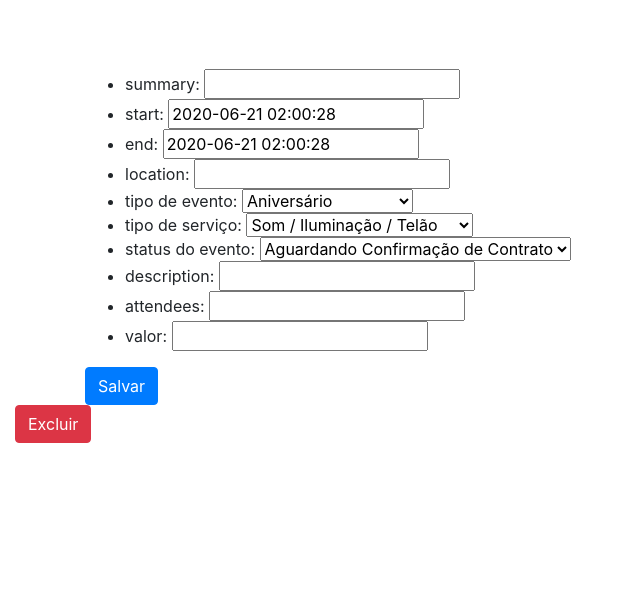
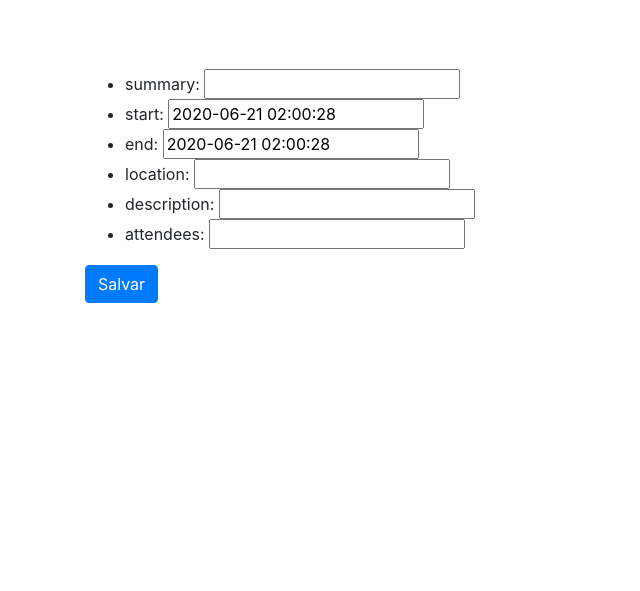
Before and after one commit to MarianaMikhael/ALMSolutions, a Django app: page /events_list/create/ in a window 1280 px wide. Shown: the top 591 px of the page, without its empty margins (0-640 px from the left). Run offline with Django 3.2, Linux system fonts and the light colour scheme; some libraries are stand-ins or nearby versions; some web fonts are replaced.

Commit message:
Separação dos Forms de Edição e Criação

```diff
--- a/paginaInicial/forms/post_events_form.py
+++ b/paginaInicial/forms/post_events_form.py
@@ -10,10 +10,6 @@ class PostForm(forms.ModelForm):
             'start',
             'end',
             'location',
-            'event_type',
-            'service_option',
-            'status',
             'description',
             'email',
-            'valor',
             ]
--- a/paginaInicial/models/post_events.py
+++ b/paginaInicial/models/post_events.py
@@ -9,49 +9,15 @@ from calendario.models import fornecedores
 
 
 class Post(models.Model):
-    opcao_evento = (
-        ('Aniversario', 'Aniversário'),
-        ('Casamento', 'Casamento'),
-        ('Confrat', 'Confraternização'),
-        ('Debutante', 'Debutante'),
-        ('Locacao', 'Locação do Espaço'),
-        ('Outros', 'Outros'),
-    )
-
-    opcao_servico = [
-        ('Escolha o(s) serviço(s) a ser(em) incluídos: ', (
-            ('Som / Ilum / Telao', 'Som / Iluminação / Telão'),
-            ('Decoracao', 'Decoração'),
-            ('Buffet', 'Buffet'),
-            ('Outros', 'Outros'),
-            )
-        ),
-    ]
-
-    opcao_status = (
-        ('Aguardando Conf.', 'Aguardando Confirmação de Contrato'),
-        ('Cancelado', 'Cancelado'),
-        ('Contrato Confirmado', 'Contrato Confirmado'),
-        ('Realizado', 'Realizado'),
-    )
-
-    uidd = models.CharField("Event ID", max_length=100, null=True, default='N/A')  # event id from google calendar
+    uidd = models.CharField("Event ID", max_length=500, null=True, default='N/A')  # event id from google calendar
     summary = models.CharField("Título", max_length=500, null=True)
     start = models.DateTimeField("De", default=datetime.now, null=True)  # start event date
     end = models.DateTimeField("Até", default=datetime.now, null=True)  # end event date default=datetime.now
-    location = models.CharField("Localização", max_length=500, null=True)
-    event_type = models.CharField(max_length=40, choices=opcao_evento, default=None,
-        verbose_name='Tipo de Evento')
-    service_option = models.CharField(max_length=40, choices=opcao_servico, default=None,
-        verbose_name='Opções de Serviço')
-    status = models.CharField(max_length=40, choices=opcao_status, default=None,
-        verbose_name='Status de Confirmação')
-    description = models.CharField("Descrição(ões) Adicional(ais)", max_length=500, null=True)
+    location = models.CharField("Localização", max_length=500, blank=True, null=True)
+    description = models.CharField("Descrição(ões) Adicional(ais)", max_length=500, blank=True, null=True)
     email = models.EmailField(_('Convidado'), max_length=255,
         validators=[
             validators.RegexValidator(re.compile('^[\w.@+-]+$'), _('Insira um e-mail válido.'),
             _('invalid'))], null=False, blank=False)
-    valor = models.DecimalField(max_digits=8, decimal_places=2, blank=False,
-        verbose_name='Valor Total do Evento')
     # fk_Fornecedor = models.ManyToManyField(fornecedores.t_fornecedor, blank=False,
     #     verbose_name="Fornecedor")
--- a/paginaInicial/views.py
+++ b/paginaInicial/views.py
@@ -82,9 +82,6 @@ def events_list(request):
 
         return HttpResponseRedirect(authorize_url)
 
-    # http = httplib2.Http()
-    # http = credentials.authorize(http)
-    # service = build('calendar', 'v3', http=http)
     service = build("calendar", "v3", credentials=credentials)
 
     events = service.events()
@@ -121,9 +118,6 @@ def sent_to_API(request, summary, location, description, start_time1, end_time1,
 
         return HttpResponseRedirect(authorize_url)
 
-    # http = httplib2.Http()
-    # http = credentials.authorize(http)
-    # service = build('calendar', 'v3', http=http)
     service = build("calendar", "v3", credentials=credentials)
 
     """Get Calendar"""
@@ -161,7 +155,7 @@ def sent_to_API(request, summary, location, description, start_time1, end_time1,
     service.events().insert(calendarId=calendar_id, sendNotifications=True, body=event).execute()
 
 
-def create(request, template_name='paginaInicial/post_events_form.html'):
+def create(request, template_name='paginaInicial/create_events_form.html'):
     """ Function which add new record to database and to google calendar"""
     form = PostForm(request.POST or None)
     if form.is_valid():
@@ -240,7 +234,7 @@ def edit_to_API(request, summary, location, description, start_time1, end_time1,
     service.events().update(calendarId=calendar_id, sendNotifications=True, eventId=uidd, body=event).execute()
 
 
-def update(request, uidd, template_name='paginaInicial/post_events_form.html'):
+def update(request, uidd, template_name='paginaInicial/update_events_form.html'):
     # calendar = get_object_or_404(Post, pk=pk)
     # form = PostForm(request.POST or None, instance=calendar)
     form = PostForm(request.POST or None)
@@ -292,14 +286,14 @@ def delete_from_API(request, uidd):
     service.events().delete(calendarId=calendar_id, sendNotifications=True, eventId=uidd).execute()
 
 
-def delete(request, uidd, template_name='paginaInicial/post_events_form.html'):
+def delete(request, uidd, template_name='paginaInicial/confirm_delete.html'):
     # my_event = get_object_or_404(Post, pk=pk)
     if request.method == 'POST':
         delete_from_API(request, uidd)
         # my_event.delete()
         return redirect('events_list')
 
-    return render(request, template_name, {'uidd': uidd})
+    return render(request, template_name, {'form': form, 'uidd': uidd})
 
 
 # -------------------------------------------------> Utils
--- /dev/null
+++ b/templates/paginaInicial/create_events_form.html
@@ -0,0 +1,37 @@
+{% extends 'base.html' %}
+{% load bootstrap4 %}
+{% load static %}
+
+
+{% block title %}
+    ALMSolutions | Eventos
+{% endblock %}
+
+{% block main %}
+
+<form method="POST" id="form_event" class="mx-auto">
+    {% csrf_token %}
+    <div class="container">
+        <ul>
+            {{ form.errors }}
+            {{ form.non_field_errors }}
+            <li> summary: {{ form.summary }} </li>
+            <li> start: {{ form.start }} </li>
+            <li> end: {{ form.end }} </li>
+            <li> location: {{ form.location }} </li>
+            <li> description: {{ form.description }} </li>
+            <li> attendees: {{ form.email }} </li>
+            {{form.uidd.as_hidden}}
+         </ul>
+        <button class="btn btn-primary" type="submit" value="Salvar">Salvar</button>
+    </div>
+</form>
+
+<!-- Libraries for datapicker -->
+
+<script src="https://cdnjs.cloudflare.com/ajax/libs/moment.js/2.27.0/moment.min.js" type="text/javascript"></script>
+<script src="https://cdnjs.cloudflare.com/ajax/libs/moment.js/2.27.0/moment-with-locales.min.js" type="text/javascript"></script>
+<script src="https://cdnjs.cloudflare.com/ajax/libs/bootstrap-datetimepicker/2.0.1/js/bootstrap-datetimepicker.min.js" type=" text/javascript"></script>
+<link href="https://cdnjs.cloudflare.com/ajax/libs/bootstrap-datetimepicker/2.0.1/css/bootstrap-datetimepicker.min.css" rel="stylesheet" type="text/css"/>
+
+{% endblock %}
--- a/templates/paginaInicial/home.html
+++ b/templates/paginaInicial/home.html
@@ -17,6 +17,7 @@
                     <tr>
                         <th scope="col-2">DIA</th>
                         <th scope="col-auto"><strong><a data-cal_event-id="{{event.id}}" href="{% url 'update' event.id %}"><span id="summary__{{event.id}}">{{ event.summary }}</span></a></strong></th>
+                        <button class="btn btn-danger" type="submit" value="Excluir"><a href="{% url 'delete' event.id %}"></a>Excluir</button>
                     </tr>
                 </thead>
                 <tbody>
--- a/templates/paginaInicial/post_events_form.html
+++ b/templates/paginaInicial/update_events_form.html
@@ -19,18 +19,12 @@
             <li> start: {{ form.start }} </li>
             <li> end: {{ form.end }} </li>
             <li> location: {{ form.location }} </li>
-            <li> tipo de evento: {{ form.event_type }} </li>
-            <li> tipo de serviço: {{ form.service_option }} </li>
-            <li> status do evento: {{ form.status }} </li>
             <li> description: {{ form.description }} </li>
             <li> attendees: {{ form.email }} </li>
-            <li> valor: {{ form.valor }} </li>
-            {{form.uidd.as_hidden}}
          </ul>
         <button class="btn btn-primary" type="submit" value="Salvar">Salvar</button>
     </div>
     <input type="hidden" name="uidd" id="eventId" value="{{uidd}}" />
-    <button class="btn btn-danger" type="submit" value="Excluir"><a href="{% url 'delete' uidd %}"></a>Excluir</button>
 </form>
 
 <!-- Libraries for datapicker -->
```
